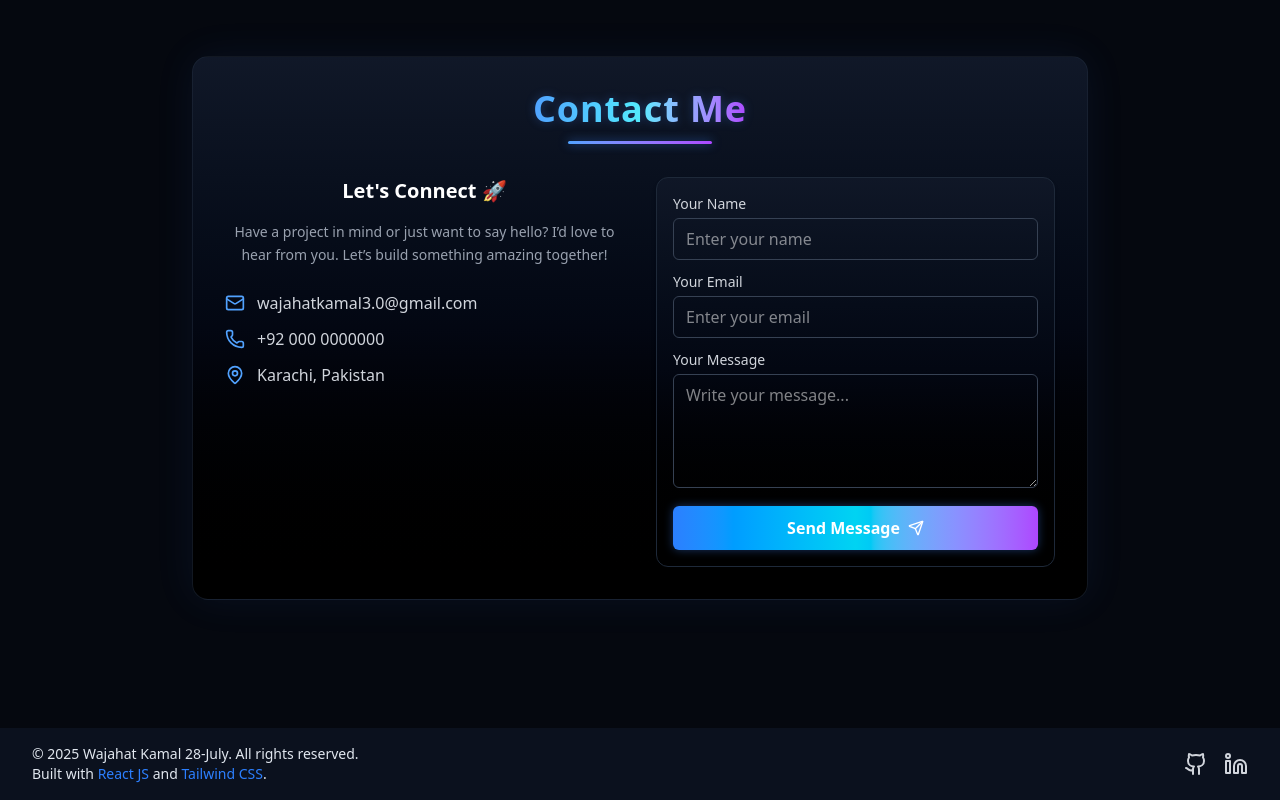
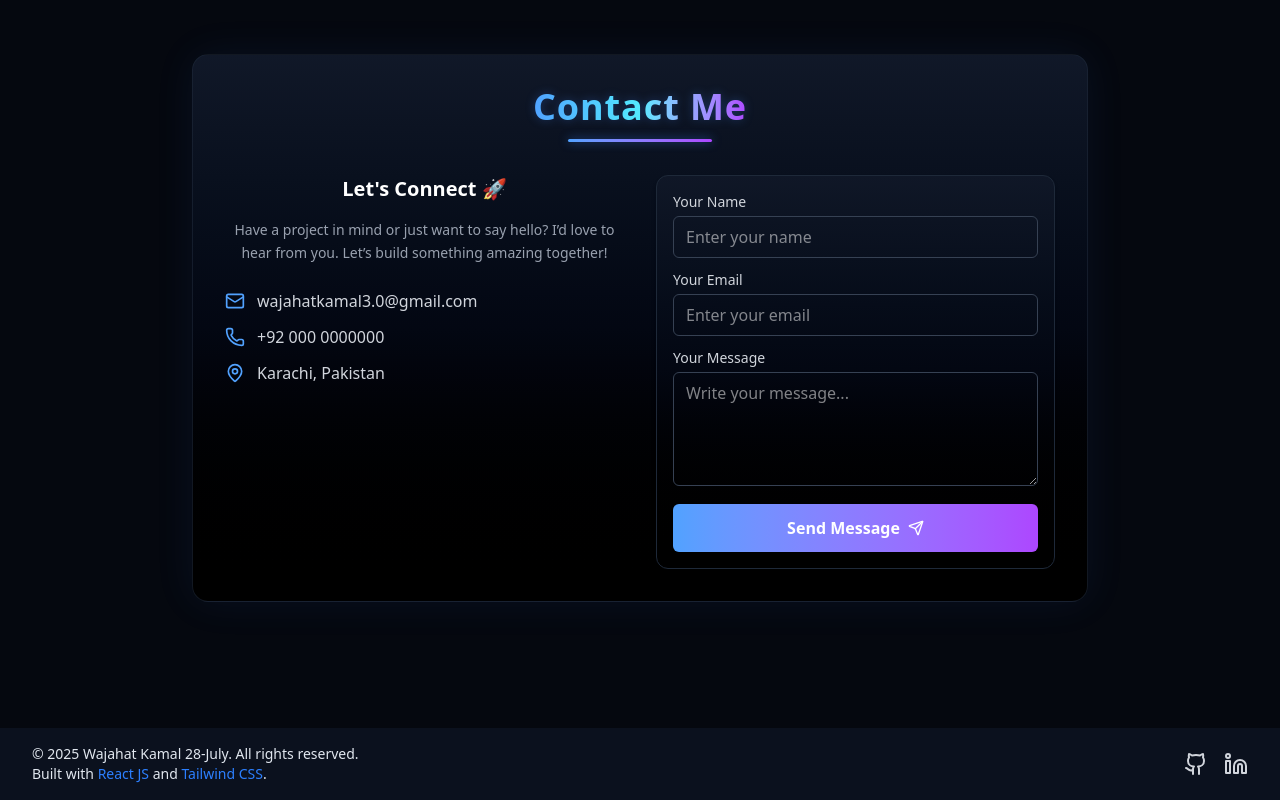
Before and after one commit to wajahat-kamal/Dev-Portfolio, a React (Vite) app: page / in a window 1280 px wide. Shown: the part 2678-3478 px from the top of the page. Built offline with nearby package versions, Linux system fonts and the light colour scheme.

Commit message:
Update ContactSection component: modify button styling for enhanced visual appeal and user interaction.

```diff
--- a/src/components/ContactSection.jsx
+++ b/src/components/ContactSection.jsx
@@ -30,8 +30,8 @@ export const ContactSection = () => {
               Let's Connect 🚀
             </h3>
             <p className="text-sm leading-relaxed text-gray-400">
-              Have a project in mind or just want to say hello? I’d love to
-              hear from you. Let’s build something amazing together!
+              Have a project in mind or just want to say hello? I’d love to hear
+              from you. Let’s build something amazing together!
             </p>
 
             <div className="space-y-3 mt-6">
@@ -110,7 +110,9 @@ export const ContactSection = () => {
 
             <button
               type="submit"
-              className="w-full flex items-center justify-center gap-2 bg-gradient-to-r from-blue-500 via-cyan-400 to-purple-500 text-white font-semibold py-2.5 rounded-md hover:opacity-90 active:scale-95 transition-all duration-300 shadow-[0_0_10px_rgba(59,130,246,0.4)]"
+              className="w-full flex items-center justify-center gap-2 py-3 rounded-md  font-semibold text-white
+         bg-gradient-to-r from-blue-400 to-purple-500 hover:scale-102
+         transition-all duration-300 "
             >
               Send Message
               <Send className="w-4 h-4" />
```
